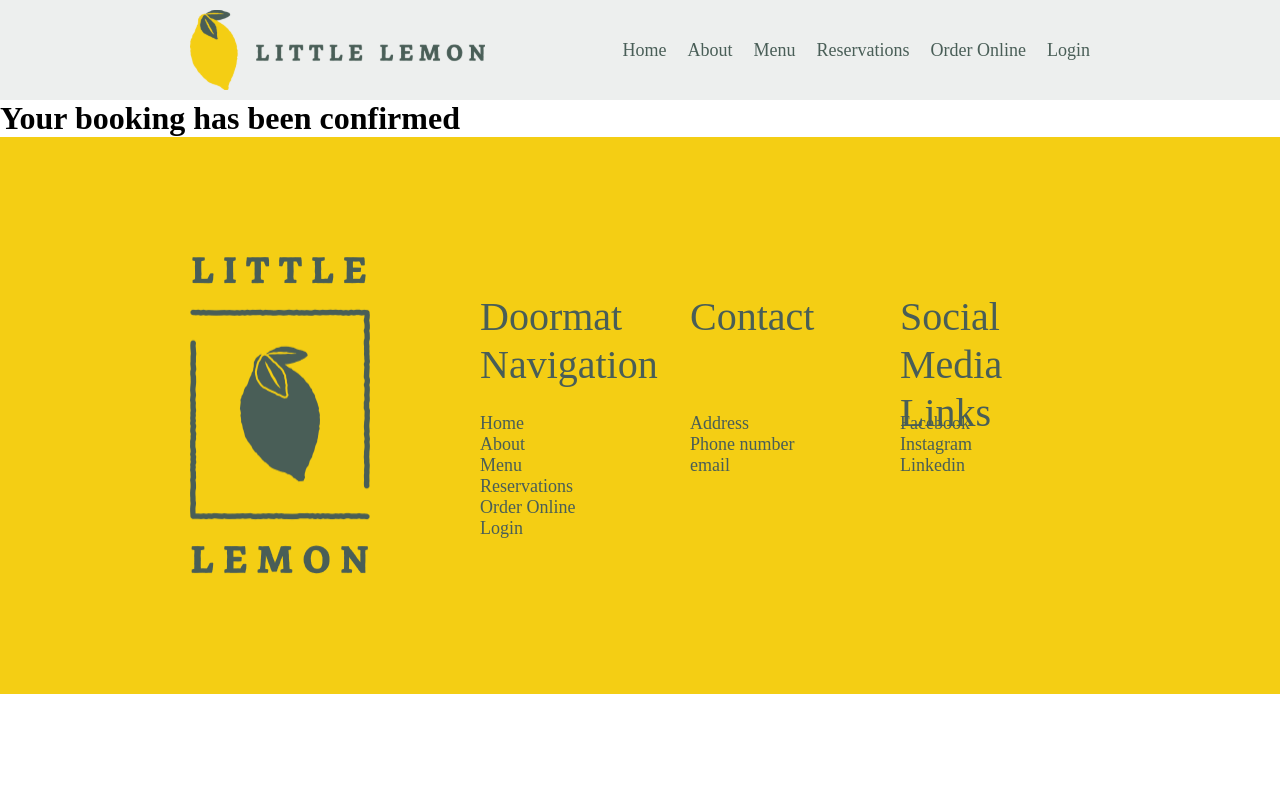
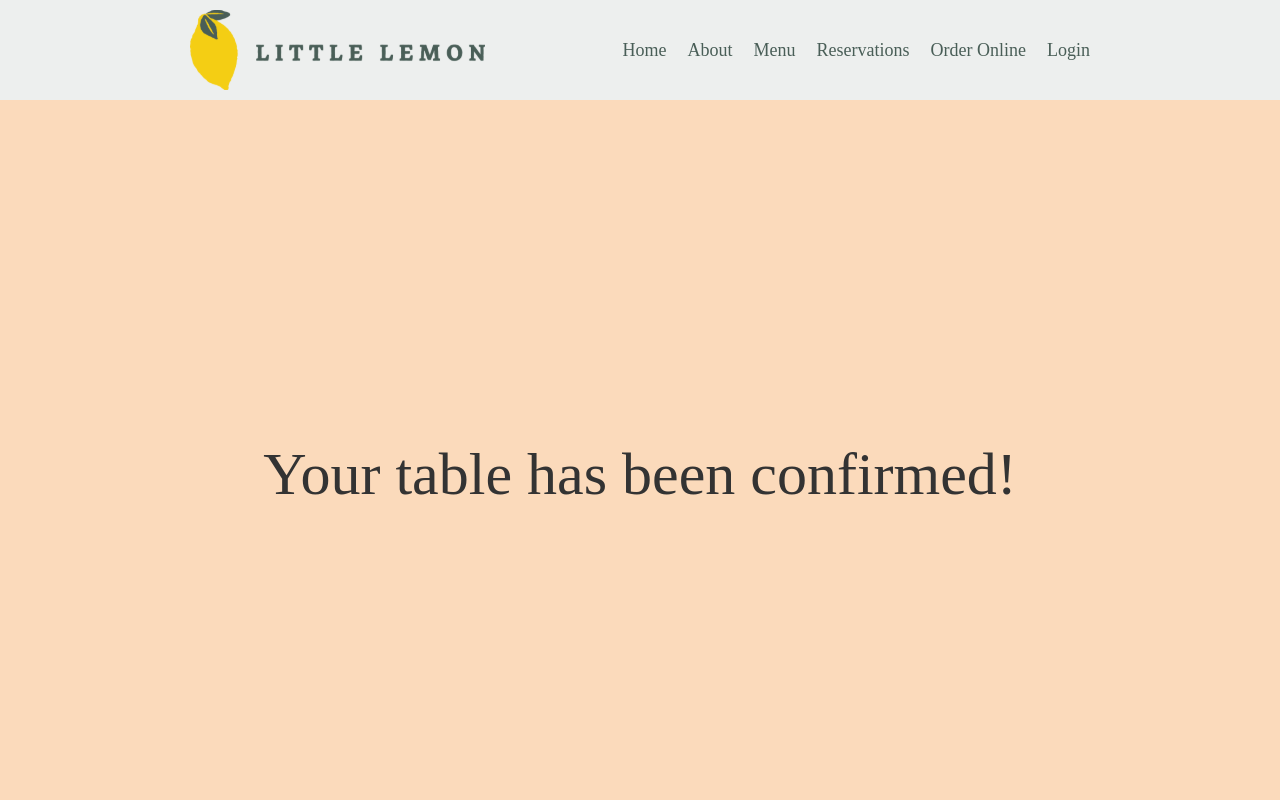
Before and after one commit to felipeinoue/meta_capstone_m1_2, a React (Create React App) app: page /confirmationpage in a window 1280 px wide. Shown: the top 800 px of the page. Built offline with nearby package versions, Linux system fonts and the light colour scheme; a web font is replaced by a local one.

Commit message:
completed

```diff
--- a/src/components/ConfirmedBooking.js
+++ b/src/components/ConfirmedBooking.js
@@ -5,7 +5,7 @@ function ConfirmedBooking() {
   return (
     <main className="ConfirmedBooking">
       <div className="cont">
-        <h1>Your booking has been confirmed</h1>
+        <h1 className="title">Your table has been confirmed!</h1>
       </div>
     </main>
   );
--- a/src/index.css
+++ b/src/index.css
@@ -435,7 +435,26 @@ footer .menus {
   cursor: pointer;
 }
 
-/* .BookingForm input[type="submit"]:hover {
-  background-color: var(--color-highlight-black);
-  color: var(--color-primary-yellow);
-} */
+/* ConfirmedBooking */
+
+.ConfirmedBooking {
+  display: flex;
+  flex-direction: column;
+  justify-content: center;
+  align-items: center;
+  padding: 0px;
+  background-color: var(--color-secondary-rose);
+}
+
+.ConfirmedBooking .cont {
+  display: flex;
+  flex-direction: column;
+  align-items: center;
+  padding: 350px 0px;
+  gap: 80px;
+  width: 900px;
+}
+
+.ConfirmedBooking h1 {
+  color: var(--color-highlight-black);
+}
```
